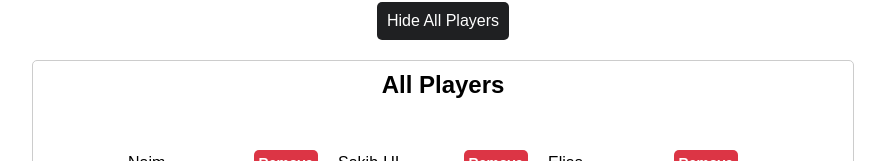
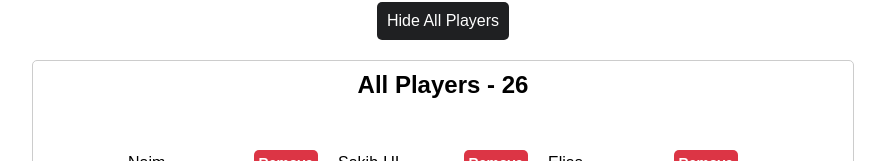
Before and after one commit to rafiqulshopon/gain-battle, a React (Vite) app: page / in a window 1280 px wide. Both pictures are taken after a click on the button "Show All Players". Shown: the part 145-306 px from the top of the page, without its empty margins (197-1082 px from the left). Built offline with nearby package versions, Linux system fonts and the light colour scheme; the HTML template or start-up script is replaced by a standard one.

Commit message:
Update App.jsx

```diff
--- a/src/App.jsx
+++ b/src/App.jsx
@@ -64,7 +64,7 @@ export default function App() {
 
       {displayPlayers && (
         <div className='player-list'>
-          <h2>All Players</h2>
+          <h2>{`All Players - ${players.length} `}</h2>
           <ul>
             {players.map((player, index) => (
               <li key={index}>
```
